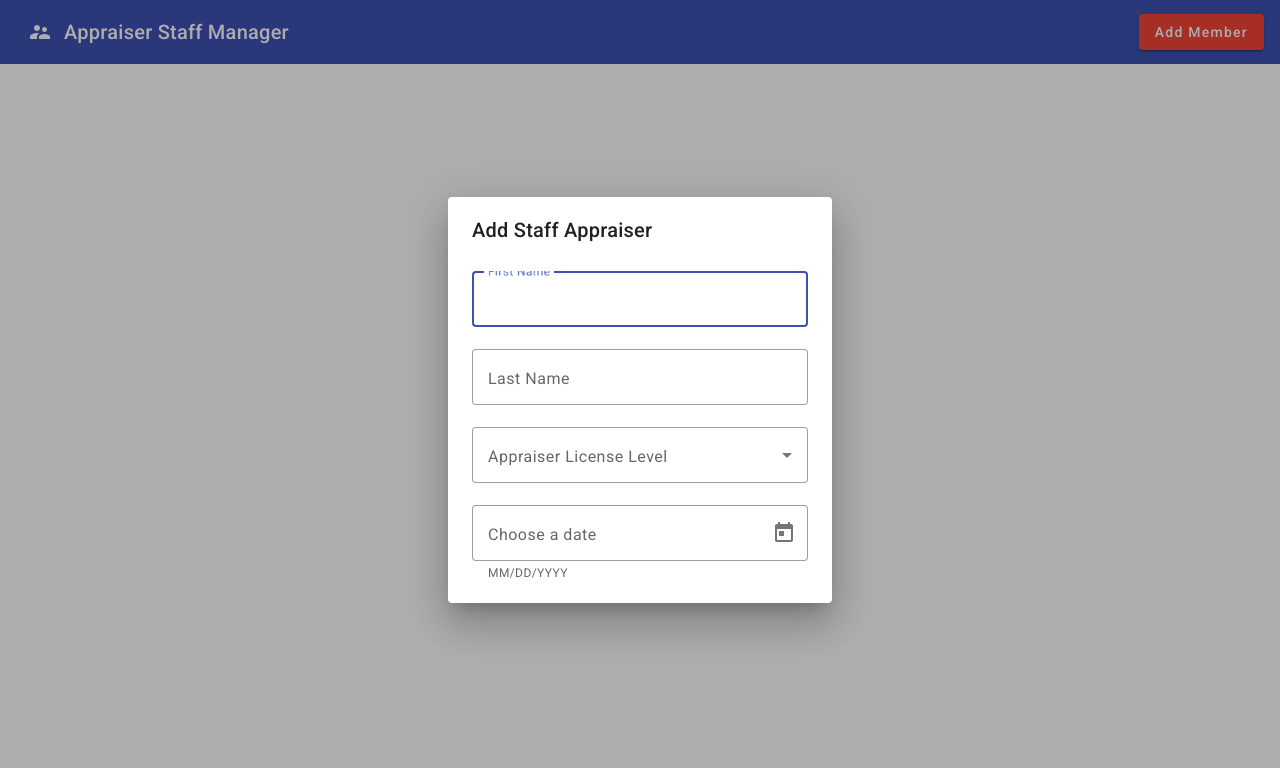
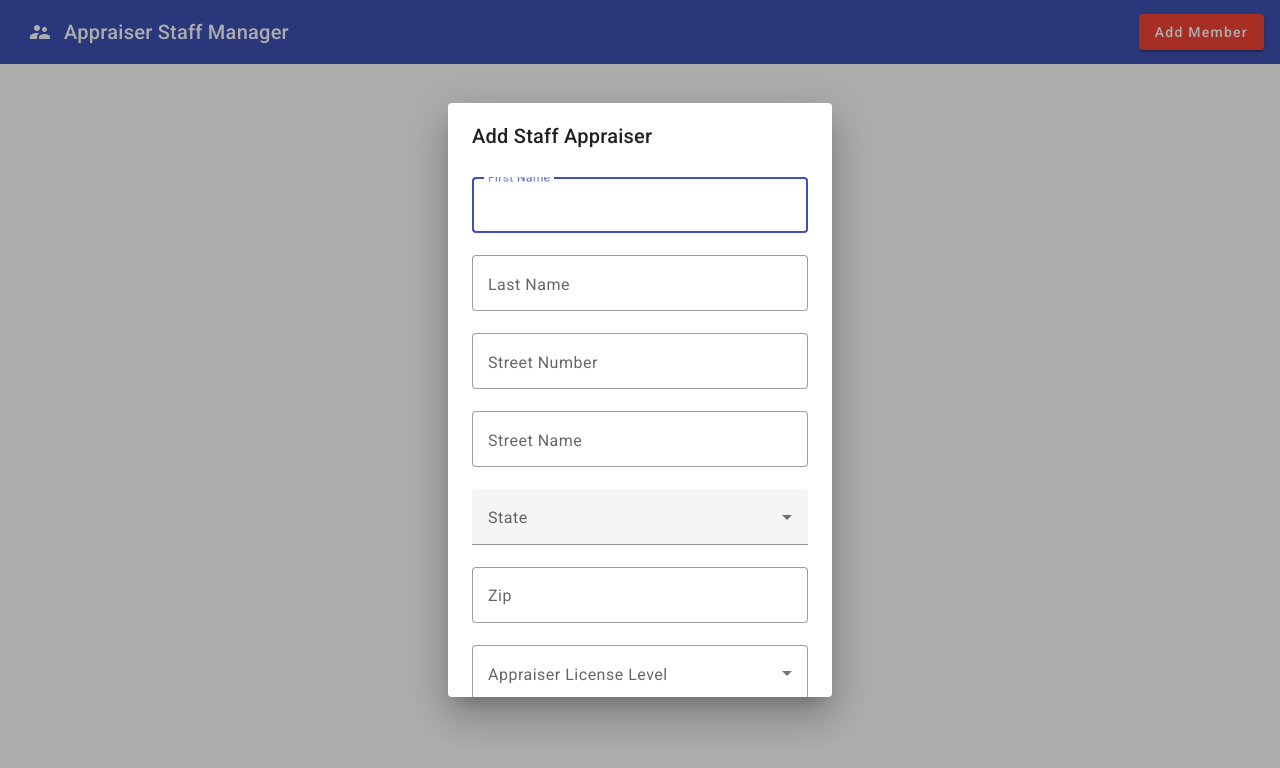
Before and after one commit to wtrombly/AppraisersStaffManagementCrud, an Angular app: page / in a window 1280 px wide. Both pictures are taken after a click on the button "Add Member". Shown: the top 768 px of the page. Built offline with nearby package versions, Linux system fonts and the light colour scheme.

Commit message:
Added the dialogue form, the content for dialog form is now complete

```diff
--- a/src/app/add-member-dialogue/add-member-dialogue.component.html
+++ b/src/app/add-member-dialogue/add-member-dialogue.component.html
@@ -8,6 +8,31 @@
   <mat-form-field appearance="outline">
     <mat-label>Last Name</mat-label>
     <input matInput placeholder="Last Name" />
+  </mat-form-field>
+
+  <mat-form-field appearance="outline">
+    <mat-label>Street Number</mat-label>
+    <input matInput placeholder="Street Number" />
+  </mat-form-field>
+
+  <mat-form-field appearance="outline">
+    <mat-label>Street Name</mat-label>
+    <input matInput placeholder="Street Name" />
+  </mat-form-field>
+
+  <div class="outline">
+    <mat-form-field appearance="fill">
+      <mat-label>State</mat-label>
+      <mat-select placeholder="Select State">
+        <mat-option *ngFor="let state of states" [value]="state">
+          {{ state.name }}
+        </mat-option>
+      </mat-select>
+    </mat-form-field>
+
+    <mat-form-field appearance="outline">
+      <mat-label>Zip <Code></Code></mat-label>
+      <input matInput placeholder="Zip Code" />
     </mat-form-field>
 
     <mat-form-field appearance="outline">
@@ -22,14 +47,45 @@
       </mat-select>
     </mat-form-field>
 
+    <mat-form-field appearance="outline">
+      <mat-label>License Number <Code></Code></mat-label>
+      <input matInput placeholder="License Number" />
+    </mat-form-field>
 
     <mat-form-field appearance="outline">
-    <mat-label>Choose a date</mat-label>
+      <mat-label>FHA</mat-label>
+      <mat-select value="FALSE" placeholder="License">
+        <mat-option value="TRUE">Appraiser is FHA qualified</mat-option>
+        <mat-option value="FALSE">Appraiser is NOT FHA qualified</mat-option>
+      </mat-select>
+    </mat-form-field>
+
+    <mat-form-field appearance="outline">
+      <mat-label>VA</mat-label>
+      <mat-select value="FALSE" placeholder="License">
+        <mat-option value="TRUE">Appraiser is VA qualified</mat-option>
+        <mat-option value="FALSE">Appraiser is NOT VA qualified</mat-option>
+      </mat-select>
+    </mat-form-field>
+
+    <mat-form-field appearance="outline">
+      <mat-label>Date placed on panel</mat-label>
       <input matInput [matDatepicker]="picker" />
       <mat-hint>MM/DD/YYYY</mat-hint>
-    <mat-datepicker-toggle matIconSuffix [for]="picker"></mat-datepicker-toggle>
+      <mat-datepicker-toggle
+        matIconSuffix
+        [for]="picker"
+      ></mat-datepicker-toggle>
       <mat-datepicker #picker></mat-datepicker>
     </mat-form-field>
 
-
+    <mat-form-field appearance="fill">
+      <mat-label>Select States Of Coverage</mat-label>
+      <mat-select [formControl]="statesFormControl" multiple>
+        <mat-option *ngFor="let state of multipleSelectList" [value]="state">{{
+          state
+        }}</mat-option>
+      </mat-select>
+    </mat-form-field>
   </div>
+</div>
--- a/src/app/add-member-dialogue/add-member-dialogue.component.ts
+++ b/src/app/add-member-dialogue/add-member-dialogue.component.ts
@@ -1,10 +1,18 @@
 import { Component } from '@angular/core';
+import { States } from 'src/app/models/states';
+import {FormControl} from '@angular/forms';
+
+
 
 @Component({
   selector: 'app-add-member-dialogue',
   templateUrl: './add-member-dialogue.component.html',
   styleUrls: ['./add-member-dialogue.component.scss']
 })
-export class AddMemberDialogueComponent {
+export class AddMemberDialogueComponent  {
+
+  public states = States;
+  statesFormControl = new FormControl('');
+  multipleSelectList: string[] = ['Alabama', 'Alaska', 'American Samoa', 'Arizona', 'Arkansas', 'California', 'Colorado', 'Connecticut', 'Delaware', 'District of Columbia', 'Florida', 'Georgia', 'Guam', 'Hawaii', 'Idaho', 'Illinois', 'Indiana', 'Iowa', 'Kansas', 'Kentucky', 'Louisiana', 'Maine', 'Maryland', 'Massachusetts', 'Michigan', 'Minnesota', 'Minor Outlying Islands', 'Mississippi', 'Missouri', 'Montana', 'Nebraska', 'Nevada', 'New Hampshire', 'New Jersey', 'New Mexico', 'New York', 'North Carolina', 'North Dakota', 'Northern Mariana Islands', 'Ohio', 'Oklahoma', 'Oregon', 'Pennsylvania', 'Puerto Rico', 'Rhode Island', 'South Carolina', 'South Dakota', 'Tennessee', 'Texas', 'U.S. Virgin Islands', 'Utah', 'Vermont', 'Virginia', 'Washington', 'West Virginia', 'Wisconsin', 'Wyoming'];
 
 }
--- a/src/app/app.component.ts
+++ b/src/app/app.component.ts
@@ -1,7 +1,8 @@
 import { AddMemberDialogueComponent } from './add-member-dialogue/add-member-dialogue.component';
 import { Component } from '@angular/core';
 import {MatDialog} from '@angular/material/dialog';
-import { AppraiserProfiles } from './models/appraiser-profile';
+
+
 
 @Component({
   selector: 'app-root',
@@ -11,7 +12,7 @@ import { AppraiserProfiles } from './models/appraiser-profile';
 export class AppComponent {
   title = 'AppraisersStaffManagementCrud';
 
-  public AppraiserProfile = AppraiserProfiles;
+
 
   constructor(private dialog: MatDialog) {
   }
--- a/src/app/app.module.ts
+++ b/src/app/app.module.ts
@@ -10,6 +10,7 @@ import {MatSelectModule} from '@angular/material/select';
 import {MatDatepickerModule} from '@angular/material/datepicker';
 import {MatNativeDateModule} from '@angular/material/core';
 import {MatRadioModule} from '@angular/material/radio';
+import {FormsModule, ReactiveFormsModule} from '@angular/forms';
 
 
 
@@ -38,7 +39,9 @@ import { AddMemberDialogueComponent } from './add-member-dialogue/add-member-dia
     MatSelectModule,
     MatDatepickerModule,
     MatNativeDateModule,
-    MatRadioModule
+    MatRadioModule,
+    FormsModule,
+    ReactiveFormsModule
 
   ],
   providers: [],
--- a/src/app/models/appraiser-profile.ts
+++ /dev/null
@@ -1,20 +0,0 @@
-export const AppraiserProfiles: AppraiserProfile[] = [
- { id: 0, firstName: "Hermite", lastName: "Smith", stateOfResidency: "Texas", licenseLevel: "trainee", licenseNumber: 1234567, FHA: false, VA: false, dateOfEmployment: "01/01/2022", stateOfCoverage: "Texas", },
- { id: 1, firstName: "Louisa", lastName: "Valuaison", stateOfResidency: "Texas", licenseLevel: "licensed", licenseNumber: 2345678, FHA: false, VA: false, dateOfEmployment: "01/01/2020", stateOfCoverage: "Texas", },
- { id: 2, firstName: "Peter", lastName: "Pinkelton", stateOfResidency: "Texas", licenseLevel: "Certified Residential", licenseNumber: 3456789, FHA: true, VA: false, dateOfEmployment: "01/01/2018", stateOfCoverage: "Texas", },
- { id: 3, firstName: "Sara", lastName: "Sanders", stateOfResidency: "Texas", licenseLevel: "Certified General", licenseNumber: 1234569, FHA: true, VA: true, dateOfEmployment: "01/01/2005", stateOfCoverage: "Texas", },
-];
-
-
-export interface AppraiserProfile {
-  id: number;
-  firstName: string;
-  lastName: string;
-  stateOfResidency: string;
-  licenseLevel: string;
-  licenseNumber: number;
-  FHA: boolean
-  VA: boolean
-  dateOfEmployment: string;
-  stateOfCoverage: string;
-}
```
Lines whose indentation alone changed are shown as unchanged.
